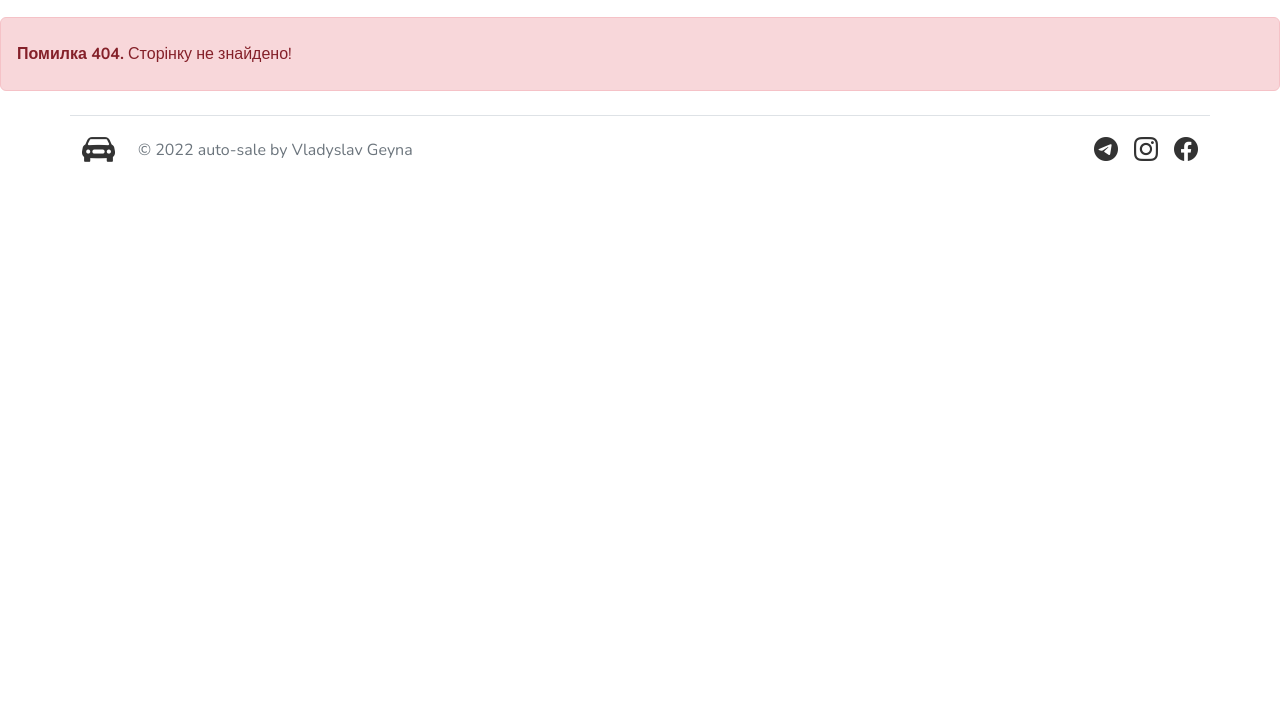
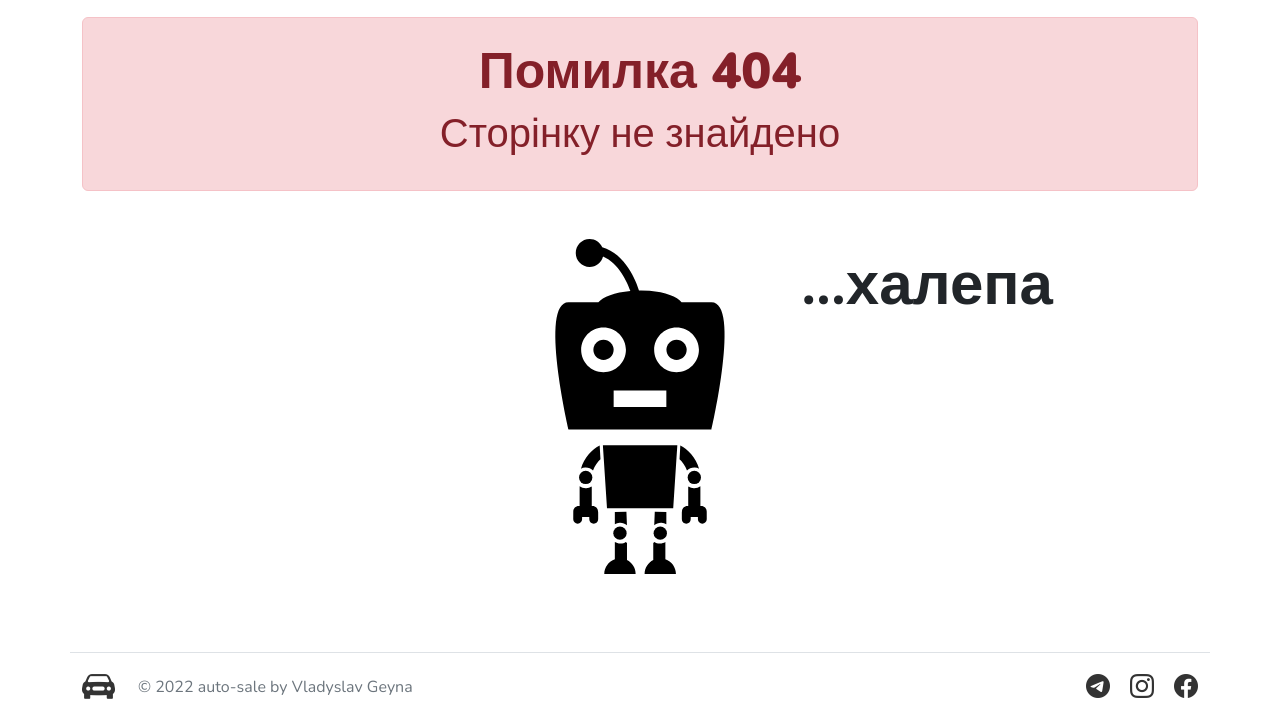
Before and after one commit to vladyslavgeyna/A-website-for-car-sales-MVC-CMS, a PHP site: page /user/login in a window 1280 px wide. Shown: the part 79-800 px from the top of the page. Run offline with PHP 8.4, Linux system fonts and the light colour scheme.

Commit message:
modified error page and layout css

```diff
--- a/controllers/UserController.php
+++ b/controllers/UserController.php
@@ -4,6 +4,8 @@
 
 use core\Controller;
 use core\Core;
+use core\Utils;
+use models\Image;
 use models\User;
 
 class UserController extends Controller
@@ -15,7 +17,87 @@
 
     public function registerAction()
     {
-        return $this->render();
+        if(User::isUserAuthenticated())
+        {
+            $this->redirect("/");
+        }
+        if(Core::getInstance()->requestMethod === "POST")
+        {
+            $allowedPhotoTypes = ["image/jpeg", "image/png"];
+            $errors = [];
+            $image_id = null;
+            $isAvatarExist = false;
+            if(strlen($_POST["name"]) <= 2)
+            {
+                $errors['name'] = "Помилка при введенні імені";
+            }
+            if(strlen($_POST["surname"]) <= 2)
+            {
+                $errors['surname'] = "Помилка при введенні прізвища";
+            }
+            if(strlen($_POST["lastname"]) <= 2)
+            {
+                $errors['lastname'] = "Помилка при введенні по-батькові";
+            }
+            if (!filter_var($_POST["login"], FILTER_VALIDATE_EMAIL))
+            {
+                $errors['login'] = "Помилка при введенні логіну";
+            }
+            if(User::isLoginExists($_POST["login"]))
+            {
+                $errors['login'] = "Даний логін вже зайнятий";
+            }
+            if(($_POST["password"] == $_POST["password2"]) && (strlen($_POST["password2"]) < 6))
+            {
+                $errors['password2'] = "Мінімальна довжина паролю 6 символів";
+            }
+            if($_POST["password"] != $_POST["password2"])
+            {
+                $errors['password2'] = "Паролі не співпадають";
+            }
+            if(strlen($_POST["phone"]) < 10)
+            {
+                $errors['phone'] = "Номер телефону повинен містити принаймні 10 символів";
+            }
+            if (!preg_match('/^(?:\+38)?0[3569]\d{8}$/', $_POST["phone"]))
+            {
+                $errors['phone'] = "Помилка при введені номеру телефону";
+            }
+            if(empty($_FILES["avatar"]["error"]))
+            {
+                if(!in_array($_FILES["avatar"]["type"], $allowedPhotoTypes))
+                {
+                    $errors['avatar'] = "Некоректний тип файлу. Дозволені типи: png та jpeg";
+                }
+                else
+                {
+                    $isAvatarExist = true;
+                }
+            }
+            if(count($errors) > 0)
+            {
+                $data = $_POST;
+                return $this->render(null, [
+                    "errors" => $errors,
+                    "data" => $data
+                ]);
+            }
+            else
+            {
+                if($isAvatarExist === true)
+                {
+                    $extension = Utils::getFileExtension($_FILES["avatar"]["name"]);
+                    $image_id = Image::addImage($_FILES["avatar"]["tmp_name"], $extension, $this->moduleName);
+                }
+                $password = Utils::getHashedString($_POST["password"]);
+                User::addUser($_POST["name"], $_POST["surname"], $_POST["lastname"], $_POST["login"], $password, $_POST["phone"], $image_id);
+            }
+
+        }
+        else
+        {
+            return $this->render();
+        }
     }
 
 
--- a/models/User.php
+++ b/models/User.php
@@ -82,6 +82,7 @@
         $_SESSION["user"] = $user;
     }
 
+
     public static function logoutUser()
     {
         unset($_SESSION["user"]);
--- a/themes/light/css/style.css
+++ b/themes/light/css/style.css
@@ -90,6 +90,9 @@
 .footer-logo-facebook:hover {
     color: #3b5998;
 }
+footer ul {
+    column-gap: 20px;
+}
 .navbar-buttons {
     column-gap: 20px;
 }
@@ -103,6 +106,66 @@
 .navbar-buttons a:hover {
     color: white;
     border: 3px solid #fff;
+}
+
+@media (max-width: 767px) {
+    footer {
+        text-align: center;
+        flex-direction: column;
+        align-items: center;
+        justify-content: center;
+    }
+    footer > div:first-child {
+        flex-direction: column;
+    }
+    footer > div:first-child a {
+        margin: 0 0 10px 0 !important;
+    }
+}
+/*Сторінка помилок*/
+.main-error h1 {
+    font-size: 50px;
+    font-weight: 700;
+}
+
+.main-error .image-wrapper {
+    position: relative;
+}
+.main-error img {
+    width: 30%;
+}
+@media (min-width: 700px) {
+    .main-error .image-wrapper:before {
+        content: "...халепа";
+        position: absolute;
+        top: 0;
+        right: 22%;
+        font-size: 60px;
+        font-weight: 700;
+    }
+}
+
+
+@media (max-width: 1400px) {
+    .main-error .image-wrapper:before {
+        right: 13%;
+
+    }
+}
+@media (max-width: 991px) {
+    .main-error .image-wrapper:before {
+        right: 0;
+
+    }
+    .main-error img {
+        width: 50%;
+    }
+}
+@media (max-width: 767px) {
+    .main-error .image-wrapper:before {
+        right: -12%;
+
+    }
 }
 /*Сторінка реєстрації шаблон*/
 .main-register {
--- a/themes/light/layout.php
+++ b/themes/light/layout.php
@@ -49,26 +49,25 @@
         </nav>
     </header>
     <?= $content ?>
-    <footer class="d-flex flex-wrap justify-content-between align-items-center py-3 my-2 border-top container">
+    <footer class="d-flex flex-wrap justify-content-between align-items-center py-3 mt-3 border-top container">
         <div class="col-md-4 d-flex align-items-center footer-left-flex">
             <a href="/" class="mb-3 me-2 mb-md-0 text-decoration-none lh-1 primary-color-hover footer-logo">
                 <i class="bi bi-car-front-fill" style="font-size: 33px"></i>
             </a>
             <span class="mb-3 mb-md-0 text-muted">© 2022 auto-sale by Vladyslav Geyna</span>
         </div>
-
         <ul class="nav col-md-4 justify-content-end list-unstyled d-flex">
-            <li class="ms-3">
+            <li >
                 <a class="footer-logo footer-logo-telegram" href="#">
                     <i class="bi bi-telegram"></i>
                 </a>
             </li>
-            <li class="ms-3">
+            <li >
                 <a class="footer-logo footer-logo-instagram" href="#">
                     <i  class="bi bi-instagram"></i>
                 </a>
             </li>
-            <li class="ms-3">
+            <li >
                 <a class="footer-logo footer-logo-facebook" href="#">
                     <i class="bi bi-facebook"></i>
                 </a>
--- a/views/site/error.php
+++ b/views/site/error.php
@@ -5,6 +5,16 @@
 Core::getInstance()->pageParams['title'] = 'Помилка 404';
 
 ?>
-<div class="alert alert-danger pb-4 pt-4" role="alert">
-    <div><b>Помилка 404.</b> Сторінку не знайдено!</div>
-</div>
+<main class="main main-error">
+    <div class="container">
+        <div class="text-center alert alert-danger pb-4 pt-4 mb-5" role="alert">
+            <h1 class="h1"><b>Помилка 404</b></h1>
+            <p class="h1">Сторінку не знайдено</p>
+        </div>
+        <div class="text-center mt-5">
+            <div class="image-wrapper">
+                <img src="/themes/light/images/error_robot.svg" alt="Робот">
+            </div>
+        </div>
+    </div>
+</main>
--- a/views/site/index.php
+++ b/views/site/index.php
@@ -1,6 +1,10 @@
+<main class="main">
+    <div class="container">
         <h1>
             <?=$title ?>
         </h1>
         <p>
             Lorem ipsum dolor sit amet, consectetur adipisicing elit. Aliquam at aut blanditiis commodi corporis eius eveniet excepturi, facilis fugiat fugit laborum modi nesciunt odio placeat quaerat quasi rem, sit tenetur.
         </p>
+    </div>
+</main>
```
Also changed, not shown: core/Utils.php (+10 -0 lines), models/Image.php (added, +23 -0 lines), views/user/register.php (+12 -8 lines), files/user/639b9ab78b6ff.jpg (added), themes/light/images/error_robot.svg (added). Lines whose indentation alone changed are shown as unchanged.
